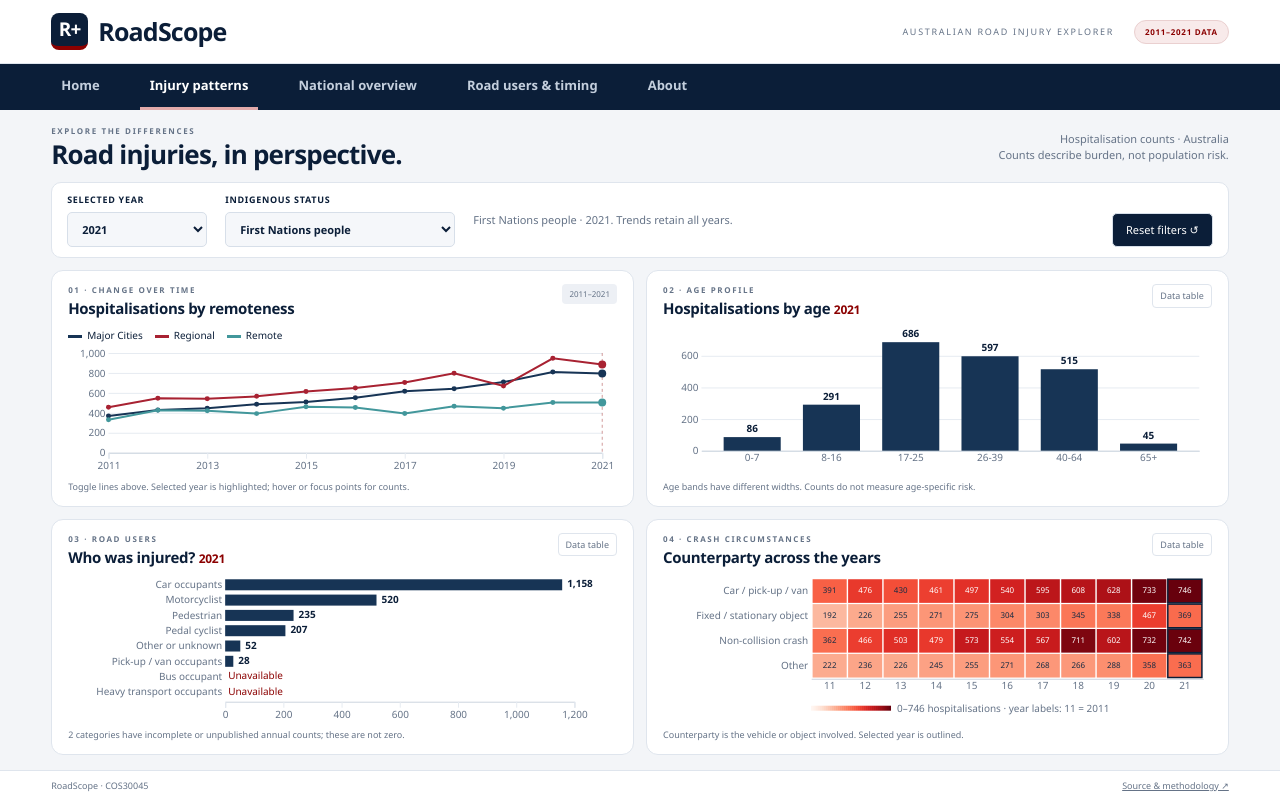
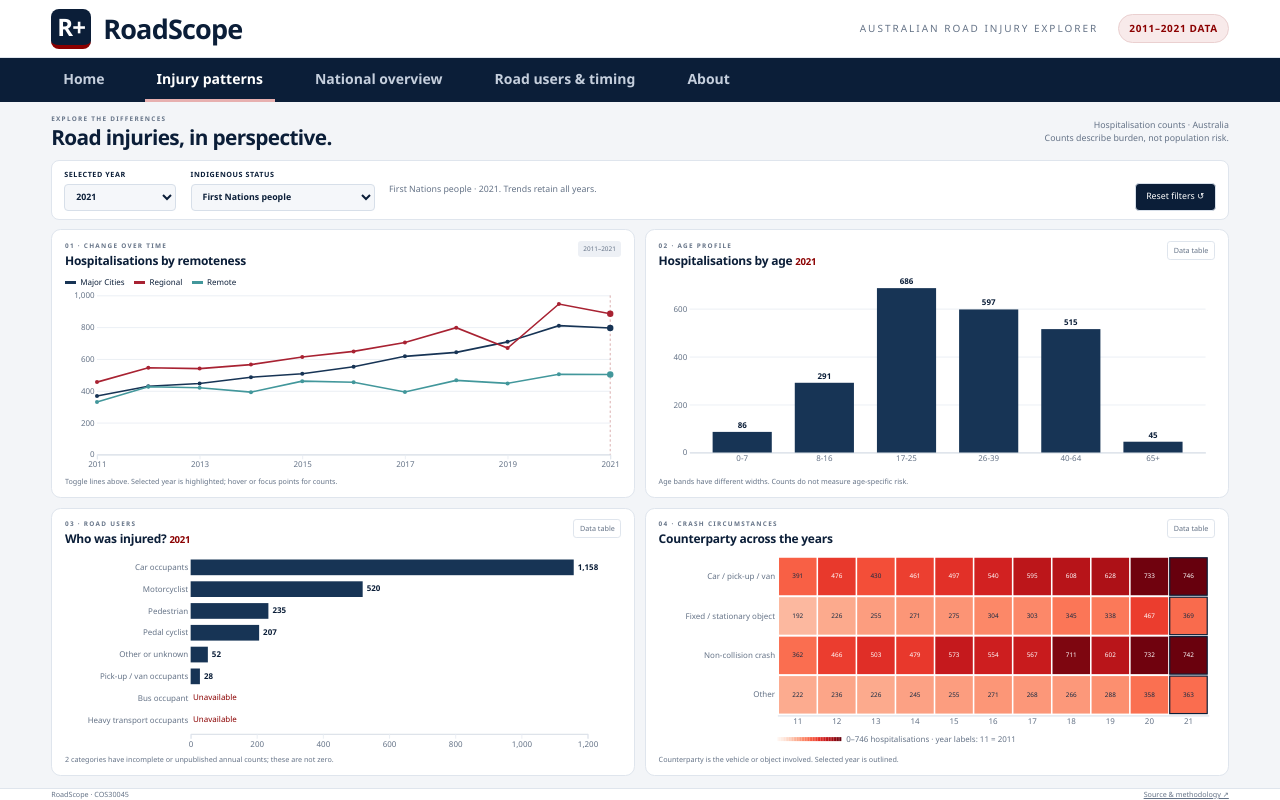
Before and after one commit to vndhya/Data_VisualisationV, a plain HTML site: page injuries.html in a window 1280 px wide. Drawn offline with Linux system fonts and the light colour scheme.

Commit message:
changes in header of website dashboard

```diff
--- a/css/dashboard.css
+++ b/css/dashboard.css
@@ -304,3 +304,18 @@ dialog td {
         font-size: 10px
     }
 }
+
+/* Compact injury dashboard at standard browser zoom */
+html:has(.injuries-page) {
+    height: 100%;
+    overflow: hidden;
+}
+
+body.injuries-page {
+    zoom: 0.8;
+    width: calc(100vw / 0.8);
+    height: calc(100dvh / 0.8);
+    min-height: 0;
+    margin: 0;
+    overflow: hidden;
+}
--- /dev/null
+++ b/css/navigation.css
@@ -0,0 +1,175 @@
+/* Shared header and navigation across every page */
+
+body {
+    --page-scale: 1;
+}
+
+body.injuries-page {
+    --page-scale: 0.8;
+}
+
+body.national-page.overview-page,
+body.national-page.timing-page {
+    --page-scale: 0.75;
+}
+
+/* Reserve equal visible space on every page */
+body,
+body.injuries-page,
+body.national-page.overview-page,
+body.national-page.timing-page {
+    grid-template-rows:
+        calc(70px / var(--page-scale))
+        calc(52px / var(--page-scale))
+        minmax(0, 1fr)
+        auto !important;
+}
+
+/* Counteract page scaling for the header and navigation */
+body > .site-header,
+body > .site-nav {
+    zoom: calc(1 / var(--page-scale));
+    box-sizing: border-box;
+}
+
+/* Header */
+body > .site-header {
+    display: flex;
+    align-items: center;
+    justify-content: space-between;
+    gap: 20px;
+    height: 70px;
+    min-height: 0;
+    padding: 8px 4%;
+    background: #ffffff;
+    overflow: hidden;
+}
+
+body > .site-header .brand {
+    display: inline-flex;
+    align-items: center;
+    gap: 12px;
+    font-size: 30px;
+    line-height: 1;
+    white-space: nowrap;
+}
+
+body > .site-header .brand-logo {
+    display: inline-flex;
+    align-items: center;
+    justify-content: center;
+    flex-shrink: 0;
+    width: 46px;
+    height: 46px;
+    font-size: 26px;
+}
+
+body > .site-header .header-caption {
+    font-size: 10px;
+    letter-spacing: 2px;
+    white-space: nowrap;
+}
+
+body > .site-header .prototype-badge {
+    padding: 8px 12px;
+    font-size: 10px;
+    white-space: nowrap;
+}
+
+/* Navigation */
+body > .site-nav {
+    display: flex;
+    align-items: stretch;
+    justify-content: flex-start;
+    flex-wrap: nowrap;
+    gap: 28px;
+    height: 52px;
+    min-height: 0;
+    padding: 0 4%;
+    background: #0b1e38;
+    overflow: hidden;
+}
+
+body > .site-nav a {
+    display: flex;
+    align-items: center;
+    justify-content: center;
+    flex-shrink: 0;
+    height: 52px;
+    margin: 0;
+    padding: 0 12px;
+    border-bottom: 3px solid transparent;
+    color: #c5cfdd;
+    font-family: "Segoe UI", Arial, sans-serif;
+    font-size: 15px;
+    font-weight: 700;
+    line-height: 1;
+    text-decoration: none;
+    white-space: nowrap;
+}
+
+body > .site-nav a:hover {
+    color: #ffffff;
+}
+
+body > .site-nav a[aria-current="page"] {
+    color: #ffffff;
+    border-bottom-color: #e7b0b0;
+}
+
+@media (max-width: 1000px) {
+    body > .site-header .header-caption {
+        display: none;
+    }
+
+    body > .site-nav {
+        gap: 10px;
+    }
+
+    body > .site-nav a {
+        padding-right: 8px;
+        padding-left: 8px;
+        font-size: 13px;
+    }
+}
+
+/* More compact header and navigation on every page */
+body,
+body.injuries-page,
+body.national-page.overview-page,
+body.national-page.timing-page {
+    grid-template-rows:
+        calc(58px / var(--page-scale))
+        calc(44px / var(--page-scale))
+        minmax(0, 1fr)
+        auto !important;
+}
+
+body > .site-header {
+    height: 58px;
+    padding-top: 5px;
+    padding-bottom: 5px;
+}
+
+body > .site-header .brand {
+    font-size: 27px;
+}
+
+body > .site-header .brand-logo {
+    width: 40px;
+    height: 40px;
+    font-size: 24px;
+}
+
+body > .site-header .prototype-badge {
+    padding: 6px 10px;
+}
+
+body > .site-nav,
+body > .site-nav a {
+    height: 44px;
+}
+
+body > .site-nav a {
+    font-size: 14px;
+}
--- a/index.html
+++ b/index.html
@@ -6,7 +6,8 @@
     <meta name="viewport" content="width=device-width, initial-scale=1.0">
 
     <title>RoadScope | Home</title>
-
+<link rel="stylesheet" href="css/style.css">
+<link rel="stylesheet" href="css/navigation.css">
     <link rel="stylesheet" href="css/style.css">
     <script src="js/scripts.js" defer></script>
 </head>
@@ -40,7 +41,7 @@
 
                 <h1>
                     Understanding<br>
-                    road injuries.<br>
+                    road injuries<br>
                     <span>One view at a time.</span>
                 </h1>
 
@@ -75,8 +76,8 @@
                 </div>
 
                 <div>
-                    <p class="eyebrow">THE NATIONAL PICTURE</p>
-                    <h2>National overview</h2>
+                    <p class="eyebrow">THE INJURY PICTURE</p>
+                    <h2>Injury Pattern overview</h2>
                     <p>
                         Explore annual hospitalisation trends
                         and the age profile across Australia.
--- a/injuries.html
+++ b/injuries.html
@@ -5,6 +5,9 @@
     <meta charset="UTF-8">
     <meta name="viewport" content="width=device-width,initial-scale=1">
     <title>RoadScope | Injury patterns</title>
+    <link rel="stylesheet" href="css/style.css">
+<link rel="stylesheet" href="css/dashboard.css">
+<link rel="stylesheet" href="css/navigation.css">
     <link rel="stylesheet" href="css/style.css">
     <link rel="stylesheet" href="css/dashboard.css">
     <script src="js/d3.v7.min.js" defer></script>
```
Also changed, not shown: css/national.css (+14 -0 lines), national.html (+4 -1 lines), timing.html (+3 -0 lines).
